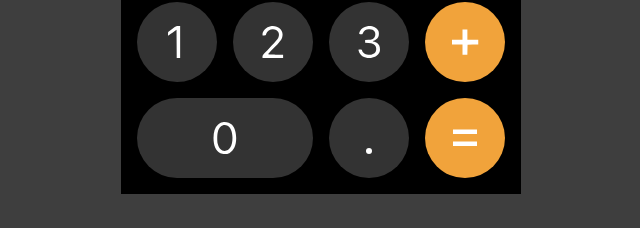
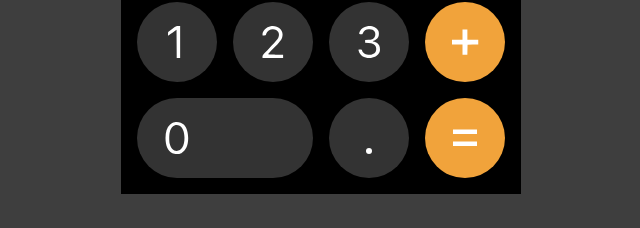
Before and after one commit to THowland1/calculator, a website built with Parcel: page src/index.html in a window 1280 px wide. Shown: the part 556-784 px from the top of the page, without its empty margins (319-959 px from the left). Built offline with nearby package versions, Linux system fonts and the light colour scheme.

Commit message:
Put 0 in right place

```diff
--- a/src/index.scss
+++ b/src/index.scss
@@ -102,7 +102,8 @@ body {
 
 [data-key]::after {
   background-size: auto 40%;
-  background-position: center;
+  background-position-x: calc(0.3 * var(--calculator-width) / 5);
+  background-position-y: center;
   background-repeat: no-repeat;
 }
 [data-key='c'] {
```
